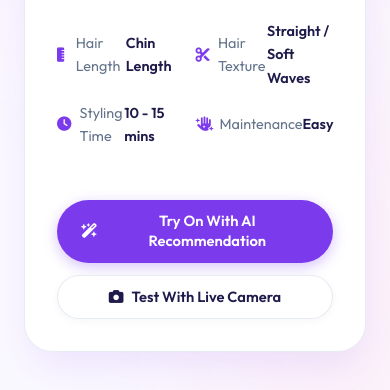
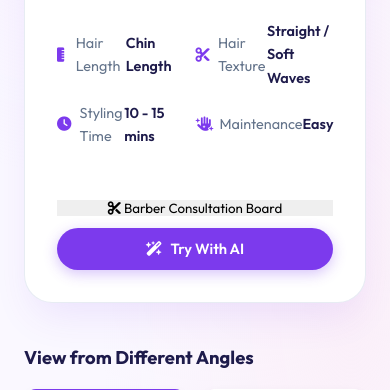
Before and after one commit to AlgorithmKoPhyo/skintone-and-hair-design-suggestions-for-barbers-with-AI-integration, a Flask app: page /hairstyle-detail in a window 390 px wide; the page is wider, and only the part inside the window is pictured. Shown: the part 1295-1685 px from the top of that part. Run offline with Flask 3, Linux system fonts and the light colour scheme; some libraries are stand-ins or nearby versions.

Commit message:
hairstyle card export

```diff
--- /dev/null
+++ b/app/static/js/barber_card.js
@@ -0,0 +1,136 @@
+/* ==========================================================================
+   StyleMe - Barber & Stylist Reference Board Controller
+   ========================================================================== */
+
+(function () {
+  'use strict';
+
+  document.addEventListener('DOMContentLoaded', initBarberCard);
+
+  function initBarberCard() {
+    const modal    = document.getElementById('modal-barber-card');
+    const openBtns = document.querySelectorAll('#btn-open-barber-card, .btn-open-barber-card');
+    const closeBtn = document.getElementById('btn-close-barber-modal');
+    const printBtn = document.getElementById('btn-print-barber-card');
+    const imageBtn = document.getElementById('btn-save-image-barber-card');
+    const shareBtn = document.getElementById('btn-share-barber-card');
+
+    if (!modal) return;
+
+    // Open Modal
+    openBtns.forEach(btn => {
+      btn.addEventListener('click', (e) => {
+        e.preventDefault();
+        e.stopPropagation();
+        modal.classList.add('active');
+      });
+    });
+
+    // Close Modal
+    if (closeBtn) {
+      closeBtn.addEventListener('click', () => modal.classList.remove('active'));
+    }
+
+    // Close backdrop click
+    modal.addEventListener('click', (e) => {
+      if (e.target === modal) modal.classList.remove('active');
+    });
+
+    // Print / Save PDF
+    if (printBtn) {
+      printBtn.addEventListener('click', () => {
+        window.print();
+      });
+    }
+
+    // Save as PNG Image using html2canvas
+    if (imageBtn) {
+      imageBtn.addEventListener('click', () => {
+        const printableArea = document.getElementById('barber-board-printable');
+        if (!printableArea) return;
+
+        if (imageBtn) {
+          imageBtn.disabled = true;
+          imageBtn.innerHTML = '<i class="fa-solid fa-spinner fa-spin"></i> Generating PNG...';
+        }
+
+        if (typeof html2canvas === 'function') {
+          html2canvas(printableArea, {
+            scale: 2, // High resolution
+            useCORS: true,
+            backgroundColor: '#FAF8FF',
+            onclone: function(clonedDoc) {
+              const board = clonedDoc.getElementById('barber-board-printable');
+              if (board) {
+                // Force system fonts in the clone to fix html2canvas web font spacing bugs
+                board.style.fontFamily = 'Arial, Helvetica, sans-serif';
+                const elements = board.querySelectorAll('*');
+                elements.forEach(el => {
+                  el.style.fontFamily = 'Arial, Helvetica, sans-serif';
+                  el.style.letterSpacing = 'normal';
+                });
+              }
+            }
+          }).then(canvas => {
+            const link = document.createElement('a');
+            link.download = 'StyleMe_Barber_Consultation_Card.png';
+            link.href = canvas.toDataURL('image/png');
+            link.click();
+
+            if (imageBtn) {
+              imageBtn.disabled = false;
+              imageBtn.innerHTML = '<i class="fa-solid fa-file-image"></i> Save as Image (PNG)';
+            }
+
+            if (window.StyleMe && window.StyleMe.toast) {
+              window.StyleMe.toast('Barber Board exported as PNG Image!', 'success');
+            }
+          }).catch(err => {
+            console.error('Error generating image:', err);
+            if (imageBtn) {
+              imageBtn.disabled = false;
+              imageBtn.innerHTML = '<i class="fa-solid fa-file-image"></i> Save as Image (PNG)';
+            }
+          });
+        } else {
+          alert('PNG Generator loading... Please try again in a moment.');
+          if (imageBtn) {
+            imageBtn.disabled = false;
+            imageBtn.innerHTML = '<i class="fa-solid fa-file-image"></i> Save as Image (PNG)';
+          }
+        }
+      });
+    }
+
+    // Share / Copy Text Specs to Clipboard
+    if (shareBtn) {
+      shareBtn.addEventListener('click', () => {
+        const title    = document.getElementById('barber-card-title')?.textContent?.trim() || 'Hairstyle Reference';
+        const tagline  = document.getElementById('barber-card-tagline')?.textContent?.trim() || '';
+        const length   = document.getElementById('barber-card-length')?.textContent?.trim() || '';
+        const texture  = document.getElementById('barber-card-texture')?.textContent?.trim() || '';
+        const shape    = document.getElementById('barber-card-shape')?.textContent?.trim() || '';
+
+        const textToCopy = `💈 StyleMe Barber Consultation Spec 💈\nHairstyle: ${title}\nTagline: ${tagline}\nHair Length: ${length}\nTexture: ${texture}\nIdeal Shape: ${shape}\nURL: ${window.location.href}`;
+
+        if (navigator.clipboard) {
+          navigator.clipboard.writeText(textToCopy).then(() => {
+            if (window.StyleMe && window.StyleMe.toast) {
+              window.StyleMe.toast('Barber spec details copied to clipboard!', 'success');
+            } else {
+              alert('Barber spec details copied to clipboard!');
+            }
+          });
+        }
+      });
+    }
+  }
+
+  // Public API
+  window.StyleMeBarber = {
+    openModal: function() {
+      const modal = document.getElementById('modal-barber-card');
+      if (modal) modal.classList.add('active');
+    }
+  };
+})();
--- a/app/templates/base.html
+++ b/app/templates/base.html
@@ -10,6 +10,9 @@
 
   <!-- Font Awesome 6 Icon Package -->
   <link rel="stylesheet" href="https://cdnjs.cloudflare.com/ajax/libs/font-awesome/6.5.1/css/all.min.css">
+
+  <!-- HTML2Canvas for PNG Image Export -->
+  <script src="https://cdnjs.cloudflare.com/ajax/libs/html2canvas/1.4.1/html2canvas.min.js"></script>
 
   <!-- Application CSS -->
   <link rel="stylesheet" href="{{ url_for('static', filename='css/style.css') }}">
@@ -28,12 +31,14 @@
   <!-- Footer Include -->
   {% include 'components/footer.html' %}
 
-  <!-- Global Gender Selection Modal (visible on all pages) -->
+  <!-- Global Modals -->
   {% include 'components/gender_modal.html' %}
+  {% include 'components/barber_card_modal.html' %}
 
   <!-- Application Scripts -->
   <script src="{{ url_for('static', filename='js/main.js') }}"></script>
   <script src="{{ url_for('static', filename='js/gender_upload.js') }}"></script>
+  <script src="{{ url_for('static', filename='js/barber_card.js') }}"></script>
   {% block scripts %}{% endblock %}
 </body>
 
--- /dev/null
+++ b/app/templates/components/barber_card_modal.html
@@ -0,0 +1,103 @@
+<!-- Barber / Stylist Reference Board Modal Component -->
+{% set item = rec_data if (rec_data is defined and rec_data) else (style_data if (style_data is defined and style_data) else none) %}
+
+<div class="modal-backdrop" id="modal-barber-card">
+  <div class="modal-card barber-board-card" style="max-width: 720px; width: 92%; padding: 26px; border-radius: 24px; position: relative;">
+
+    <!-- Modal Header -->
+    <div style="display: flex; align-items: center; justify-content: space-between; border-bottom: 1px solid var(--border-light); padding-bottom: 14px; margin-bottom: 18px;">
+      <div style="display: flex; align-items: center; gap: 12px;">
+        <div style="width: 42px; height: 42px; border-radius: 50%; background: var(--purple-light); color: var(--purple-primary); display: flex; align-items: center; justify-content: center; font-size: 1.25rem;">
+          <i class="fa-solid fa-scissors"></i>
+        </div>
+        <div>
+          <h3 style="font-size: 1.2rem; font-weight: 700; color: var(--text-main); margin-bottom: 2px;">Barber Consultation Board</h3>
+          <span style="font-size: 0.78rem; color: var(--text-muted);">Show this reference card to your barber or hair stylist</span>
+        </div>
+      </div>
+      <button class="close-modal-btn" id="btn-close-barber-modal" type="button" style="background: none; border: none; font-size: 1.5rem; color: var(--text-muted); cursor: pointer;">&times;</button>
+    </div>
+
+    <!-- Printable & Exportable Board Container -->
+    <div id="barber-board-printable" style="background: #FAF8FF; border-radius: 18px; padding: 20px; margin-bottom: 18px;">
+
+      <!-- Board Title Row -->
+      <div style="display: flex; align-items: flex-start; justify-content: space-between; gap: 14px; margin-bottom: 16px; flex-wrap: wrap;">
+        <div>
+          <span style="font-size: 0.7rem; font-weight: 700; text-transform: uppercase; letter-spacing: 0.5px; color: var(--purple-primary);">StyleMe AI Consultation Spec</span>
+          <h2 id="barber-card-title" style="font-size: 1.35rem; font-weight: 800; color: var(--text-main); margin-top: 2px; line-height: 1.2;">
+            {{ item.name if (item and item.name) else 'Hairstyle Reference' }}
+          </h2>
+          <p id="barber-card-tagline" style="font-size: 0.82rem; color: var(--text-muted); margin-top: 2px;">
+            {{ item.tagline if (item and item.tagline) else '' }}
+          </p>
+        </div>
+
+        <!-- Specs Badge Tags (Unicode icons for PNG/Print compatibility) -->
+        <div style="display: flex; gap: 16px; flex-wrap: wrap; margin-top: 8px;">
+          <span style="font-size: 0.85rem; color: var(--text-main); font-weight: 600;"><span style="color: #7C3AED; margin-right: 4px;">&#9135;</span> <span id="barber-card-length">{{ item.hair_length if (item and item.hair_length) else 'Medium' }}</span></span>
+          <span style="font-size: 0.85rem; color: var(--text-main); font-weight: 600;"><span style="color: #7C3AED; margin-right: 4px;">&#9988;</span> <span id="barber-card-texture">{{ item.hair_texture if (item and item.hair_texture) else 'Textured' }}</span></span>
+          <span style="font-size: 0.85rem; color: var(--text-main); font-weight: 600;"><span style="color: #7C3AED; margin-right: 4px;">&#9673;</span> <span id="barber-card-shape">Ideal for {{ shape|capitalize if (shape is defined and shape) else 'Oval' }} Face</span></span>
+        </div>
+      </div>
+
+      <!-- 4-Angle Photo Grid (1:1 Aspect Ratio Photos, No Cover Crop) -->
+      <div style="margin-bottom: 14px;">
+        <div style="font-size: 0.72rem; font-weight: 700; color: var(--text-muted); text-transform: uppercase; letter-spacing: 0.5px; margin-bottom: 8px;">
+          Multi-Angle Reference Photos (1:1 Ratio 4-Views)
+        </div>
+        <div class="grid-12" id="barber-card-angles-grid" style="gap: 10px;">
+          {% if item and item.angles %}
+            {% for angle in item.angles %}
+            <div class="col-3 col-sm-6" style="text-align: center;">
+              <div class="barber-angle-img-box" style="width: 100%; border-radius: 12px; margin-bottom: 4px; display: flex; align-items: center; justify-content: center; background: transparent;">
+                <img src="{{ angle.img }}" alt="{{ angle.name }}" style="width: 100%; max-height: 250px; object-fit: contain; object-position: center; background: transparent; border-radius: 12px;">
+              </div>
+              <span style="font-size: 0.73rem; font-weight: 600; color: var(--text-main);">{{ angle.name }}</span>
+            </div>
+            {% endfor %}
+          {% else %}
+            <div class="col-3 col-sm-6" style="text-align: center;">
+              <div class="barber-angle-img-box" style="width: 100%; border-radius: 12px; margin-bottom: 4px; display: flex; align-items: center; justify-content: center; background: transparent;">
+                <img src="{{ item.main_img if (item and item.main_img) else url_for('static', filename='images/classic_bob.jpg') }}" alt="Front View" style="width: 100%; max-height: 250px; object-fit: contain; object-position: center; background: transparent; border-radius: 12px;">
+              </div>
+              <span style="font-size: 0.73rem; font-weight: 600; color: var(--text-main);">Front View</span>
+            </div>
+          {% endif %}
+        </div>
+      </div>
+
+      <!-- Stylist Instructions & Notes -->
+      <div style="margin-top: 16px;">
+        <div style="font-size: 0.8rem; font-weight: 700; color: var(--text-main); text-transform: uppercase; margin-bottom: 8px; display: flex; align-items: center; gap: 6px;">
+          <span style="color: #7C3AED;">&#9998;</span> Key Cutting &amp; Styling Instructions
+        </div>
+        <ul id="barber-card-instructions" style="padding-left: 20px; font-size: 0.85rem; color: var(--text-main); line-height: 1.6; margin: 0;">
+          {% if item and item.reasons %}
+            {% for r in item.reasons %}
+            <li style="margin-bottom: 4px;">{{ r }}</li>
+            {% endfor %}
+          {% else %}
+            <li style="margin-bottom: 4px;">Maintain soft face-framing layers to balance facial symmetry.</li>
+            <li style="margin-bottom: 4px;">Use lightweight styling product for natural movement.</li>
+          {% endif %}
+        </ul>
+      </div>
+
+    </div>
+
+    <!-- Action Buttons -->
+    <div style="display: flex; gap: 10px; justify-content: flex-end; flex-wrap: wrap;">
+      <button class="btn-view-more-styles" id="btn-save-image-barber-card" type="button" style="width: auto; padding: 10px 20px; font-size: 0.88rem;">
+        <i class="fa-solid fa-file-image"></i> Save as Image (PNG)
+      </button>
+      <button class="btn-barber-card" id="btn-print-barber-card" type="button">
+        <i class="fa-solid fa-print"></i> Print / PDF (1 Page)
+      </button>
+      <button class="btn-view-more-styles" id="btn-share-barber-card" type="button" style="width: auto; padding: 10px 20px; font-size: 0.88rem;">
+        <i class="fa-solid fa-copy"></i> Copy Spec Info
+      </button>
+    </div>
+
+  </div>
+</div>
--- a/app/templates/hairstyle_detail.html
+++ b/app/templates/hairstyle_detail.html
@@ -109,11 +109,11 @@
 
         <!-- Action Buttons Bar -->
         <div style="display: flex; gap: 12px; margin-top: 24px; flex-wrap: wrap;">
-          <a href="{{ url_for('recommendation', gender=style_data.gender, shape=style_data.faceshape) }}" class="btn-action-camera" id="detail-btn-try" style="flex: 1; text-align: center;">
-            <i class="fa-solid fa-wand-magic-sparkles"></i> Try On With AI Recommendation
-          </a>
-          <a href="{{ url_for('camera') }}" class="btn-action-upload" style="flex: 1; text-align: center;">
-            <i class="fa-solid fa-camera"></i> Test With Live Camera
+          <button class="btn-barber-card" id="btn-open-barber-card" type="button" style="flex: 1; min-width: 200px;">
+            <i class="fa-solid fa-scissors"></i> Barber Consultation Board
+          </button>
+          <a href="{{ url_for('recommendation', gender=style_data.gender, shape=style_data.faceshape) }}" class="btn-action-camera" id="detail-btn-try" style="flex: 1; text-align: center; min-width: 200px;">
+            <i class="fa-solid fa-wand-magic-sparkles"></i> Try With AI
           </a>
         </div>
       </div>
```
Also changed, not shown: app/templates/recommendation.html (+8 -3 lines).
